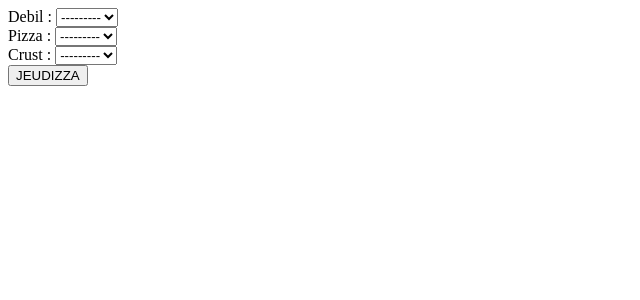
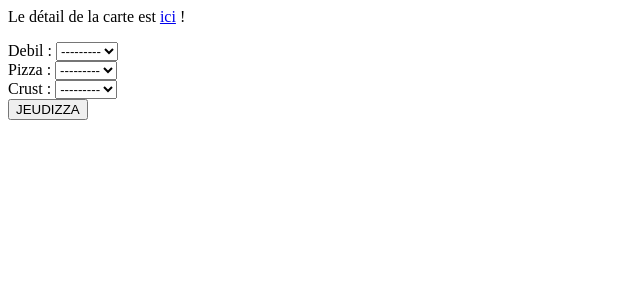
Before and after one commit to HackBil/jeudizza, a Django app: page /order/ in a window 1280 px wide. Shown: the top 300 px of the page, without its empty margins (0-640 px from the left). Run offline with Django 3.2, Linux system fonts and the light colour scheme; data that the repository does not hold is empty.

Commit message:
better templates (#lol)

```diff
--- a/templates/index.html
+++ b/templates/index.html
@@ -1,3 +1,6 @@
 <p>Il y a déjà eu {{ pizza_count }} pizzas mangées par des déBILs</p>
 
 <p>Viens commander la tienne <a href="/order">ici</a></p>
+
+
+<p>Pour voir les commandes, <a href="/orders-history">clic ici</a></p>
--- a/templates/order.html
+++ b/templates/order.html
@@ -1,3 +1,5 @@
+<p>Le détail de la carte est <a href="http://pizza.dominos.fr/la-carte/nos-pizzas" target="_blank">ici</a> !</p>
+
 <form action="./" method="post">
   {% csrf_token %}
   {% for field in form %}
```
